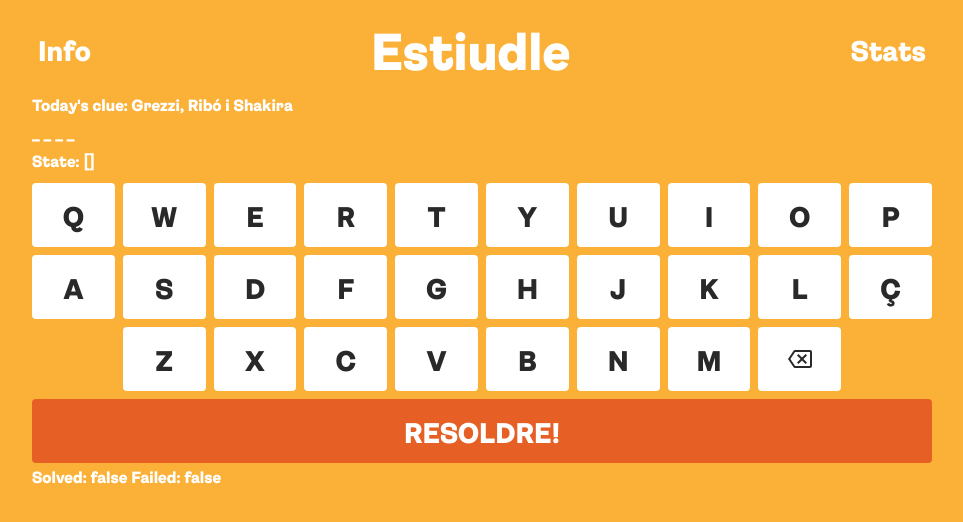
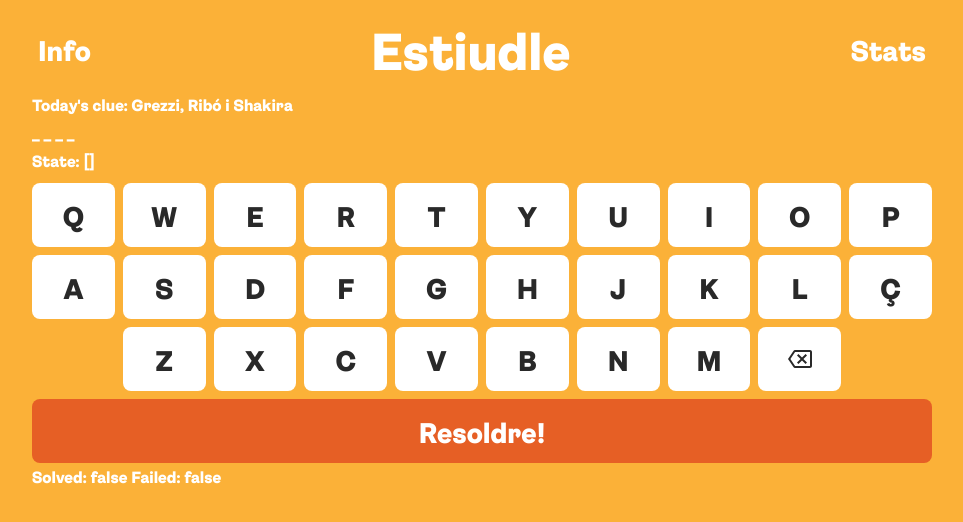
Before and after one commit to compromis/estiudle, a Vue app: page / in a window 1280 px wide. Shown: the top 522 px of the page, without its empty margins (158-1121 px from the left). Built offline with nearby package versions, Linux system fonts and the light colour scheme; a web font is replaced by a local one.

Commit message:
Refeactor keyboard style

```diff
--- a/src/components/Keyboard.vue
+++ b/src/components/Keyboard.vue
@@ -64,7 +64,7 @@ const enterSolveMode = () => {
   <div id="keyboard">
     <div class="row" :key="i" v-for="(row, i) in rows">
       <div class="spacer" v-if="i === 2"></div>
-      <button v-for="key in row" :key="key" @click="handleLetter(key)" :disabled="isKeyDisabled(key)"
+      <button class="button" v-for="key in row" :key="key" @click="handleLetter(key)" :disabled="isKeyDisabled(key)"
         :class="[selectedLetter === key && 'selected', key.toLowerCase()]">
         <span v-if="key !== 'Backspace'">{{ key }}</span>
         <svg v-else xmlns="http://www.w3.org/2000/svg" height="24" viewBox="0 0 24 24" width="24">
@@ -78,13 +78,13 @@ const enterSolveMode = () => {
   </div>
 
   <div v-if="solving">
-    <button class="button-solve-confirm" @click="solve">Resoldre el panell</button>
+    <button class="solve-button solve-button-confirm" @click="solve">Resoldre el panell</button>
   </div>
   <div v-else-if="selectedLetter">
-    <button class="button-enter-letter" @click="enterLetter">Compra la {{ selectedLetter }}</button>
+    <button class="solve-button solve-button-letter" @click="enterLetter">Compra la {{ selectedLetter }}</button>
   </div>
   <div v-else>
-    <button class="button-solve-panel"  @click="enterSolveMode">Resoldre!</button>
+    <button class="solve-button solve-button-solution"  @click="enterSolveMode">Resoldre!</button>
   </div>
 
   Solved: {{ solved }}
@@ -92,11 +92,6 @@ const enterSolveMode = () => {
 </template>
 
 <style lang="scss" scoped>
-.selected:not(:disabled) {
-  border: 4px var(--blue) solid;
-  color: var(--blue)
-}
-
 #keyboard {
   user-select: none;
   margin: .5rem 0;
@@ -112,17 +107,13 @@ const enterSolveMode = () => {
   touch-action: manipulation;
 }
 
-button {
-  font-family: inherit;
-  font-weight: bold;
+.button {
   font-size: var(--font-size-md);
   border: 0;
   padding: 0;
   height: 4rem;
   width: 100%;
-  border-radius: 4px;
-  cursor: pointer;
-  user-select: none;
+  border-radius: .5rem;
   background-color: var(--white);
   color: var(--black);
   display: flex;
@@ -130,31 +121,34 @@ button {
   align-items: center;
   text-transform: uppercase;
   -webkit-tap-highlight-color: rgba(0, 0, 0, 0.3);
+  cursor: pointer;
+  user-select: none;
+
+  &:disabled {
+    opacity: .6;
+  }
 }
 
-.button {
-  &-enter-letter {
+.solve-button {
+  font-size: var(--font-size-md);
+  width: 100%;
+  border-radius: .5rem;
+  height: 4rem;
+
+  &-letter {
     background: var(--blue);
     color: var(--white);
   }
 
-  &-solve-panel {
-    background: var(--red);
-    color: var(--white);
-  }
-
-  &-solve-confirm {
+  &-solution,
+  &-confirm {
     background: var(--red);
     color: var(--white);
   }
 }
 
-
-button:last-of-type {
-  margin: 0;
-}
-
-button:disabled {
-  opacity: .5;
+.selected:not(:disabled) {
+  border: 4px var(--blue) solid;
+  color: var(--blue)
 }
 </style>
```
